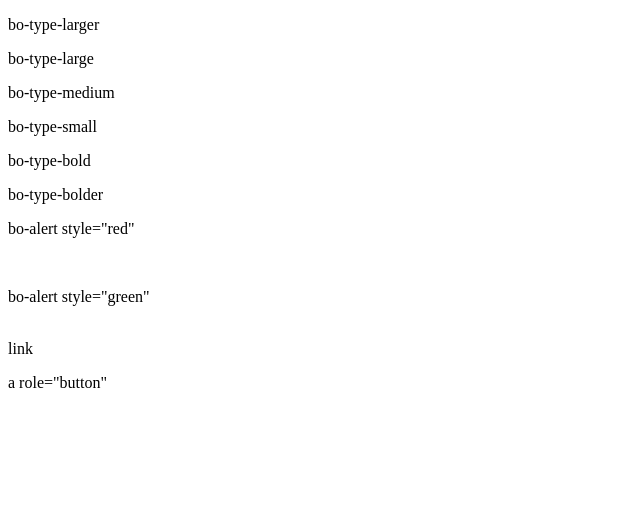
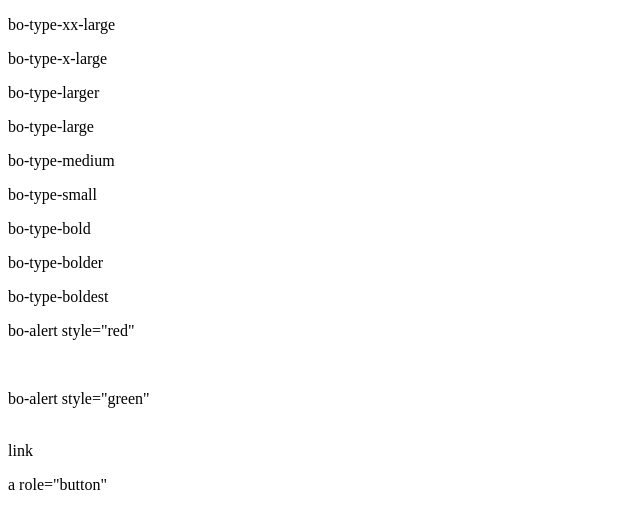
Before and after one commit to home-gihub/bamboogreen.css, a plain HTML site: page index.html in a window 1280 px wide. Shown: the whole page, without its empty margins (0-640 px from the left). Drawn offline with Linux system fonts and the light colour scheme.

Commit message:
add x large xx large and boldest

```diff
--- a/bamboogreen.css
+++ b/bamboogreen.css
@@ -35,6 +35,18 @@ bo-skeloton-glow {
 
 bo-type-small {
     font-size: small;
+}
+
+bo-type-x-large {
+    font-size: x-large;
+}
+
+bo-type-xx-large {
+    font-size: xx-large;
+}
+
+bo-type-boldest {
+    font-weight: 900;
 }
 
 bo-card {
--- a/index.html
+++ b/index.html
@@ -10,6 +10,12 @@
     <bo-center>
     <bo-card padding="1em" border-radius="0.5em">
 
+    <bo-type-xx-large>
+        <p>bo-type-xx-large</p>
+    </bo-type-xx-large>
+    <bo-type-x-large->
+        <p>bo-type-x-large</p>
+    </bo-type-x-large->
     <bo-type-larger>
         <p>bo-type-larger</p>
     </bo-type-larger>
@@ -28,6 +34,9 @@
     <bo-type-bolder>
         <p>bo-type-bolder</p>
     </bo-type-bolder>
+    <bo-type-boldest>
+        <p>bo-type-boldest</p>
+    </bo-type-boldest>
 
     <bo-alert colour="red" >
         <p>bo-alert style="red"</p>
```
